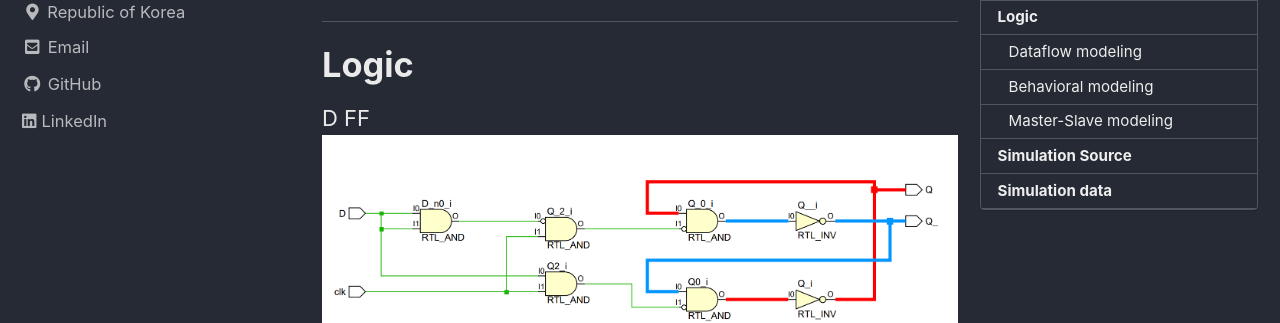
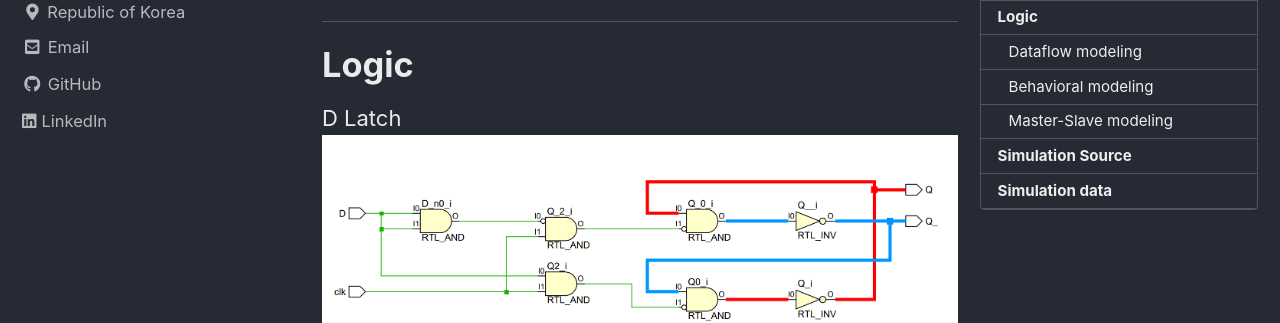
Before and after one commit to void7920/void7920.github.io, a Jekyll site: the page built from _posts/2022-01-26-D_Flipflop.md, in a window 1280 px wide and 900 px high, scrolled down 902 px. Shown: the part 155-478 px from the top of the window. Built offline with Jekyll 4.4.1, drawn with Linux system fonts in a browser that asks for light colours; cached includes are drawn as plain includes.

Commit message:
Update files

```diff
--- a/_posts/2022-01-26-D_Flipflop.md
+++ b/_posts/2022-01-26-D_Flipflop.md
@@ -34,11 +34,11 @@ Q<sub>n+1</sub> = D
 ---
 
 # Logic
-D FF
-![DFF1](/images/2022-01-26-D_FLIPFLOP/logic.png)
+D Latch
+![DLatch](/images/2022-01-26-D_FLIPFLOP/logic.png)
 
 D FF master-slave
-![DFF2](/images/2022-01-26-D_FLIPFLOP/logic2.png)
+![DFF](/images/2022-01-26-D_FLIPFLOP/logic2.png)
 
 ---
 
```
